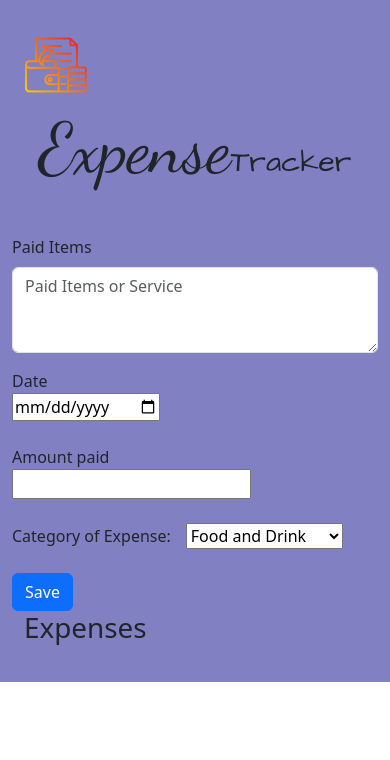
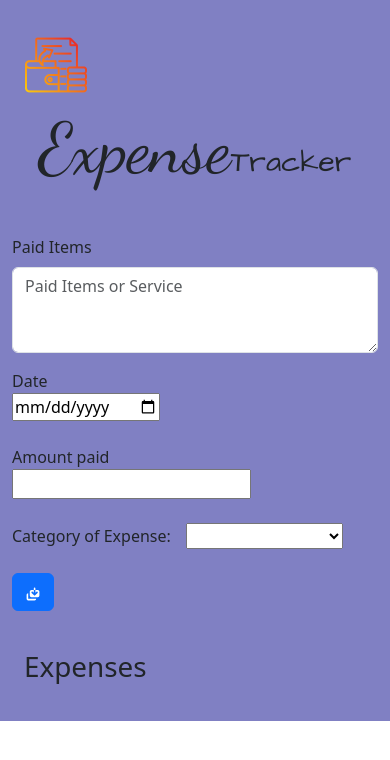
Before and after one commit to kobby-ofori/Simple-expense-tracker-app, a React (Create React App) app: page / in a window 390 px wide. Shown: the top 760 px of the page. Built offline with nearby package versions, Linux system fonts and the light colour scheme.

Commit message:
reponsiveness updated

```diff
--- a/package.json
+++ b/package.json
@@ -11,6 +11,7 @@
     "react": "^18.2.0",
     "react-bootstrap": "^2.7.4",
     "react-dom": "^18.2.0",
+    "react-icons": "^4.11.0",
     "react-redux": "^8.1.1",
     "react-scripts": "5.0.1",
     "redux": "^4.2.1",
--- a/src/App.css
+++ b/src/App.css
@@ -1,6 +1,6 @@
 .App{
   background-color: rgba(30, 30, 148, 0.562);
-  height: 100%;
+  height: inherit;
   padding-top: 25px;
   padding-bottom: 30px;
 }
@@ -8,3 +8,19 @@
 ::-webkit-scrollbar{
   display: none;
 }
+
+/* @media (min-width: 1200px) {
+  .App{
+    height: inherit;
+  }
+} */
+
+@media (max-width: 768px) {
+  .App{
+    height: inherit;
+  }
+
+  .TrackerLists-col{
+    padding-top: 10%;
+  }
+}
--- a/src/App.js
+++ b/src/App.js
@@ -16,7 +16,7 @@ function App() {
           <Col md="6" xs="12">
             <TrackerForm />
           </Col>
-          <Col md="6" xs="12">
+          <Col md="6" xs="12" className="TrackerLists-col">
             <TrackerList />
           </Col>
         </Row>
--- a/src/components/TrackerForm.jsx
+++ b/src/components/TrackerForm.jsx
@@ -5,6 +5,7 @@ import { Button } from "react-bootstrap";
 import { useDispatch } from "react-redux";
 import { addTracker } from "../slices/trackerSlice";
 import { v4 as uuidv4 } from "uuid";
+import { HiSaveAs } from 'react-icons/hi';
 
 function TrackerForm() {
   const dispatch = useDispatch();
@@ -12,9 +13,16 @@ function TrackerForm() {
   const [date, setDate] = useState("");
   const [amount, setAmount] = useState("");
   const [category, setCategory] = useState("");
+  const [errorMessage, setErrorMessage] = useState("");
 
   const handleSubmit = (e) => {
     e.preventDefault();
+
+    // Check if any of the fields are empty
+    if (!items || !date || !amount || !category) {
+      setErrorMessage("Please fill in all fields.");
+      return; // Exit early if any field is empty
+    }
 
     const newExpense = {
       id: uuidv4(),
@@ -28,14 +36,17 @@ function TrackerForm() {
 
     dispatch(addTracker(newExpense));
 
+    // Clear input fields and error message
     setItems("");
     setDate("");
     setAmount("");
     setCategory("");
+    setErrorMessage("");
   };
 
   return (
     <div style={{marginTop:"25px"}}>
+      {errorMessage && <p style={{ color: "red" }}>{errorMessage}</p>}
       <Form onSubmit={handleSubmit}>
         <Form.Group className="mb-3" controlId="exampleForm.ControlTextarea1">
           <Form.Label>Paid Items</Form.Label>
@@ -82,6 +93,7 @@ function TrackerForm() {
             setCategory(e.target.value);
           }}
         >
+          <option value="choose"></option>
           <option value="food">Food and Drink</option>
           <option value="accommodation">Accommodation</option>
           <option value="transportation">Transportation</option>
@@ -91,7 +103,7 @@ function TrackerForm() {
         <br />
         <br />
         <Button variant="primary" type="submit">
-          Save
+          <HiSaveAs/>
         </Button>
       </Form>
     </div>
--- a/src/components/TrackerModal.js
+++ b/src/components/TrackerModal.js
@@ -2,6 +2,9 @@ import React, { useState } from "react";
 import { Button, Card, Form, Modal } from "react-bootstrap";
 import { editTracker, deleteTracker } from "../slices/trackerSlice";
 import { useDispatch } from "react-redux";
+import { CiEdit } from 'react-icons/ci';
+import { MdAutoDelete } from "react-icons/md";
+import { FaWindowClose, FaSave } from "react-icons/fa";
 
 const NoteModal = (props) => {
   const { expense } = props;
@@ -121,10 +124,10 @@ const NoteModal = (props) => {
         </Modal.Body>
         <Modal.Footer>
           <Button variant="danger" onClick={handleModal}>
-            Close
+            <FaWindowClose/>
           </Button>
           <Button variant="primary" onClick={handleSubmit}>
-            Save
+            <FaSave/>
           </Button>
         </Modal.Footer>
       </Modal>
@@ -138,9 +141,9 @@ const NoteModal = (props) => {
           <Card.Title>{expense.amount}</Card.Title>
           <Card.Text>{expense.items}</Card.Text>
 
-          <Button onClick={handleModal} style={{marginRight:"15px"}}>Edit</Button>
+          <Button onClick={handleModal} style={{marginRight:"15px"}}><CiEdit/></Button>
           <Button onClick={handleDelete} variant="danger">
-            Delete
+            <MdAutoDelete/>
           </Button>
         </Card.Body>
         <Card.Footer className="text-muted">{expense.date}</Card.Footer>
```
Also changed, not shown: src/components/Header.css (line endings or trailing spaces), src/components/Header.jsx (line endings or trailing spaces), src/components/TrackerList.js (line endings or trailing spaces), src/slices/trackerSlice.js (line endings or trailing spaces), src/store/store.js (line endings or trailing spaces), 1 other file (tests, documents, lock files or other folders).
